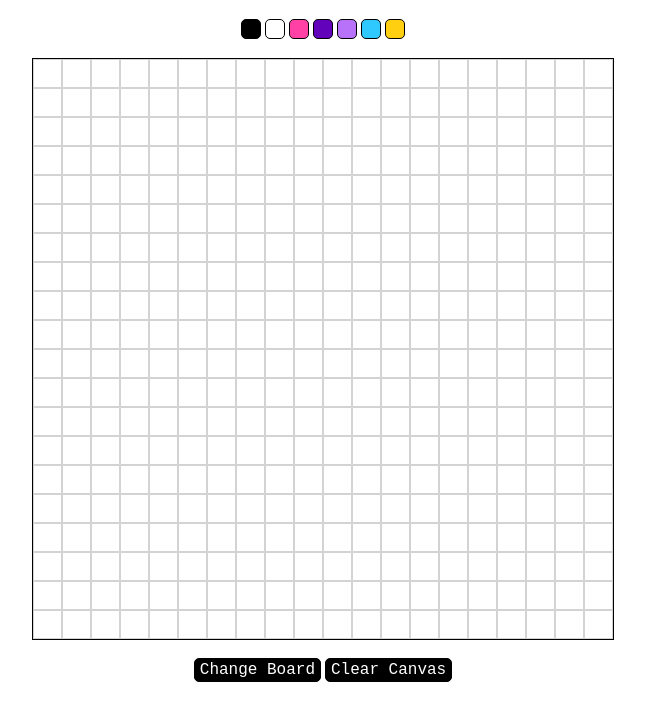
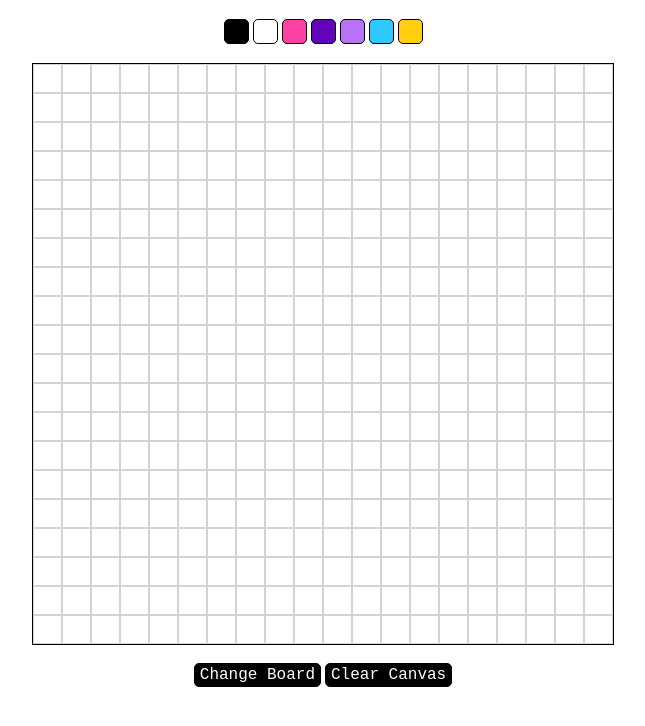
Before and after one commit to svkeir/pixel_art_board, a plain HTML site: page index.html in a window 1280 px wide. Shown: the part 62-788 px from the top of the page, without its empty margins (317-962 px from the left). Drawn offline with Linux system fonts and the light colour scheme.

Commit message:
edit color button size

```diff
--- a/artboard.css
+++ b/artboard.css
@@ -57,8 +57,8 @@ h1, h2, h3, h4, h5, h6 {
 
 }
 #colorPalette button {
-    width: 20px;
-    height: 20px;
+    width: 25px;
+    height: 25px;
     border: 1px solid black;
     transition-duration: .5s;
 }
```
